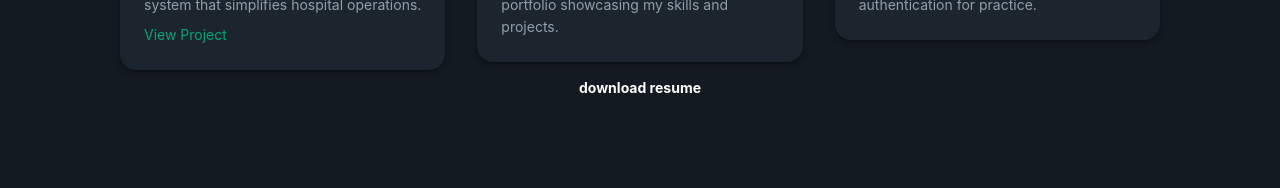
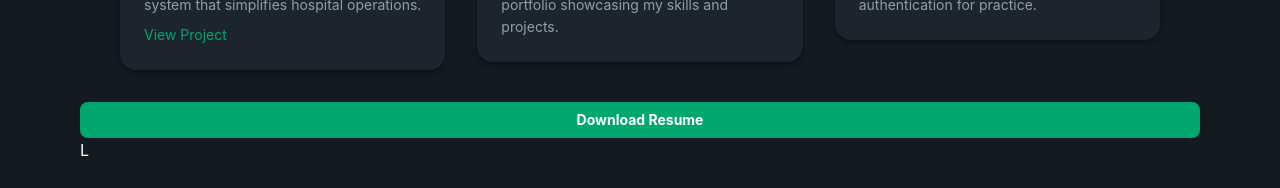
Before and after one commit to jobin87/portfolio, a React (Vite) app in the folder Portfolio/: page /portfolio in a window 1280 px wide. Shown: the part 1242-1430 px from the top of the page. Built offline with nearby package versions, Linux system fonts and the light colour scheme; no server answers; what i18next-resources-to-backend would draw is missing.

Commit message:
feat: downlaod resume added

```diff
--- a/Portfolio/src/sections/portfolio/middle-page.tsx
+++ b/Portfolio/src/sections/portfolio/middle-page.tsx
@@ -1,4 +1,12 @@
-import { Card, CardMedia, CardContent, Typography, Grid, Link, Button } from "@mui/material";
+import {
+  Card,
+  CardMedia,
+  CardContent,
+  Typography,
+  Grid,
+  Link,
+  Button,
+} from "@mui/material";
 import { m } from "framer-motion";
 import { Swiper, SwiperSlide } from "swiper/react";
 import { Pagination, Autoplay } from "swiper/modules";
@@ -11,39 +19,54 @@ const hospitalImages = ["/images/s1.png", "/images/s2.png", "/images/s3.png"];
 const portfolioImages = ["/images/is1.png", "/images/is2.png"];
 const netflixImages = ["/images/n1.png", "/images/n2.png"];
 
-const resume = "/resume/jobin_jose_resume(1).pdf"
+const resume = "/resume/jobin_jose_resume(1).pdf";
 
 const projects = [
   {
     title: "Hospital Management App",
     images: hospitalImages,
-    description: "A fully functional hospital management system that simplifies hospital operations.",
+    description:
+      "A fully functional hospital management system that simplifies hospital operations.",
     link: "https://hosman-beta.netlify.app",
   },
   {
     title: "Portfolio Website",
     images: portfolioImages,
-    description: "A modern and interactive personal portfolio showcasing my skills and projects.",
+    description:
+      "A modern and interactive personal portfolio showcasing my skills and projects.",
   },
   {
     title: "Netflix Clone UI",
     images: netflixImages,
-    description: "A Netflix UI design with basic user authentication for practice.",
+    description:
+      "A Netflix UI design with basic user authentication for practice.",
   },
 ];
 
 export default function MiddlePage() {
   // ✅ Debugging: Check if images exist
-  console.log("Project Images:", projects.map(p => p.images));
+  console.log(
+    "Project Images:",
+    projects.map((p) => p.images)
+  );
 
   return (
     <DashboardContent>
-      <Typography variant="h3" fontWeight="bold" textAlign="center" sx={{ mb: 4 }}>
+      <Typography
+        variant="h3"
+        fontWeight="bold"
+        textAlign="center"
+        sx={{ mb: 4 }}
+      >
         My Projects
       </Typography>
-
       {/* ✅ Responsive Grid Layout */}
-      <Grid container spacing={4} justifyContent="center" sx={{ px: { xs: 2, md: 5 } }}>
+      <Grid
+        container
+        spacing={4}
+        justifyContent="center"
+        sx={{ px: { xs: 2, md: 5 } }}
+      >
         {projects.map((project, index) => (
           <Grid
             item
@@ -82,7 +105,10 @@ export default function MiddlePage() {
                         height="200"
                         image={img}
                         alt={`Slide ${idx + 1}`}
-                        sx={{ objectFit: "contain", backgroundColor: "#f5f5f5" }} // ✅ Prevents image clipping
+                        sx={{
+                          objectFit: "contain",
+                          backgroundColor: "#f5f5f5",
+                        }} // ✅ Prevents image clipping
                       />
                     </SwiperSlide>
                   ))}
@@ -127,7 +153,22 @@ export default function MiddlePage() {
           </Grid>
         ))}
       </Grid>
-      <Button>download resume</Button>
+      <Button
+        variant="contained"
+        color="primary"
+        sx={{ mt: 4 }}
+        onClick={() => {
+          const link = document.createElement("a");
+          link.href = resume;
+          link.download = "Jobin_Jose_Resume.pdf"; // Rename the downloaded file
+          document.body.appendChild(link);
+          link.click();
+          document.body.removeChild(link);
+        }}
+      >
+        Download Resume
+      </Button>
+      L{" "}
     </DashboardContent>
   );
 }
```
